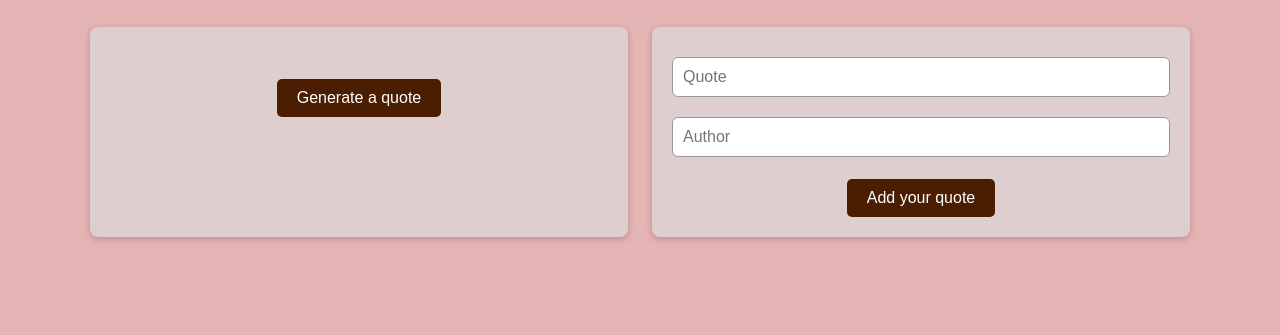
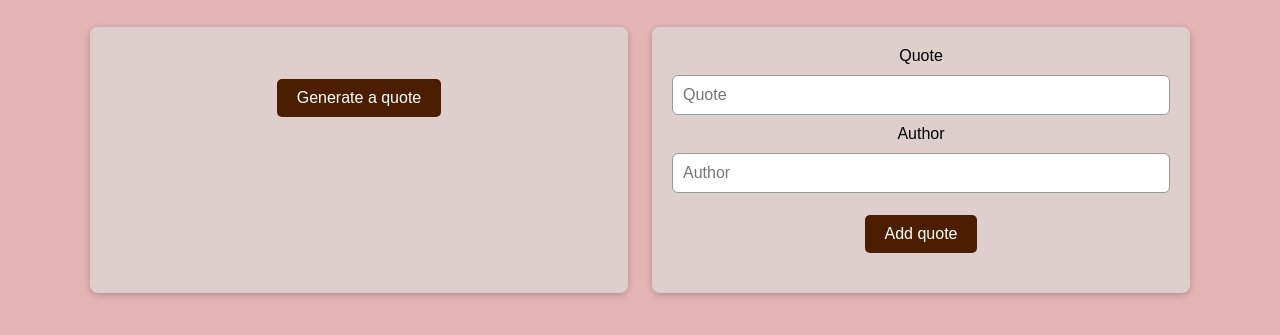
Before and after one commit to Nataliia74/Quote-generator-frontend-and-backend, a plain HTML site: page Frontend/index.html in a window 1280 px wide. Shown: the part 85-420 px from the top of the page. Drawn offline with Linux system fonts and the light colour scheme; no server answers.

Commit message:
created a form

```diff
--- a/Frontend/index.html
+++ b/Frontend/index.html
@@ -15,9 +15,22 @@
         <button id="btn" type="button">Generate a quote</button>
       </div>
       <div class="gen_box">
-        <input id="inputQuote" type="text" min="10" placeholder="Quote" />
-        <input id="inputAuthor" type="text" placeholder="Author" />
-        <button id="btnAdd" type="button">Add your quote</button>
+        <form id="form">
+          <label for="inputQuote">Quote</label>
+          <input id="inputQuote" type="text" minlength="10" maxlength="1000"
+          placeholder="Quote" name="quote" required / ><br />
+          <label for="inputAuthor">Author</label>
+          <input
+            id="inputAuthor"
+            type="text"
+            placeholder="Author"
+            name="author"
+            maxlength="100"
+            required
+          /><br />
+          <button id="btnAdd" type="submit" value="Submit">Add quote</button>
+        </form>
+        <p id="error"></p>
       </div>
     </div>
   </body>
```
